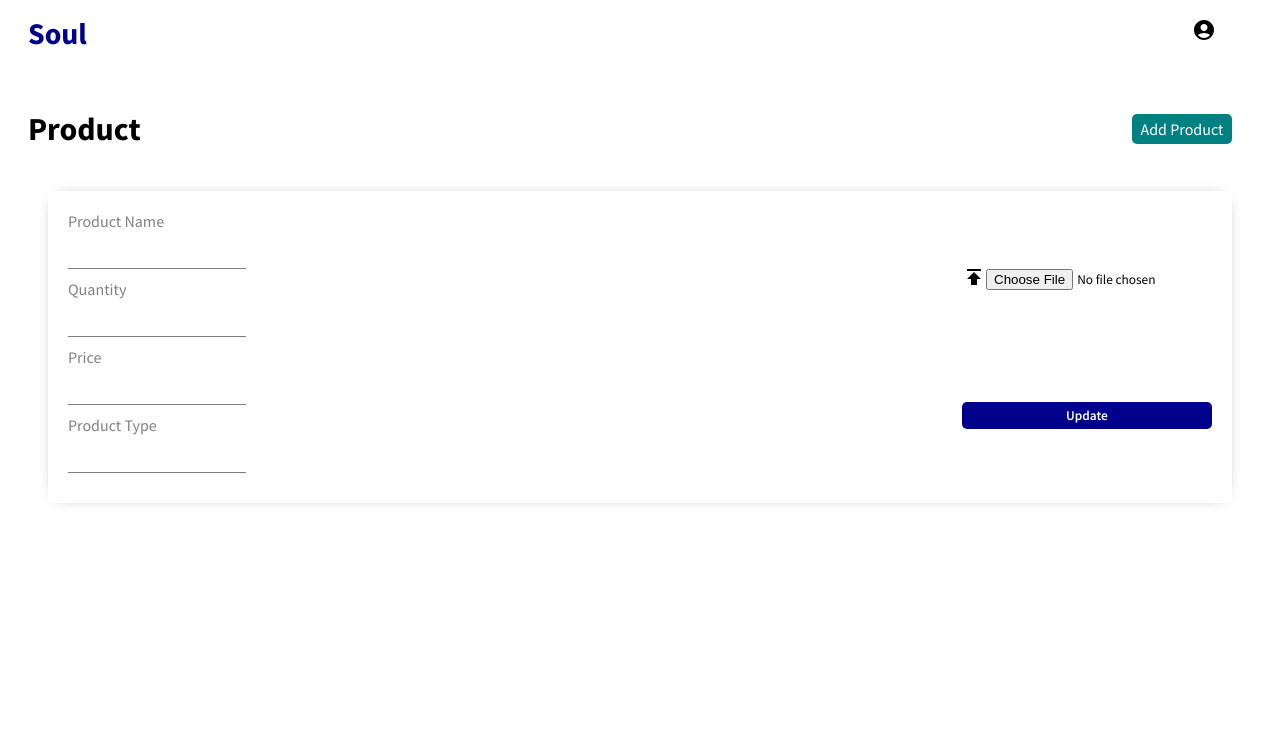
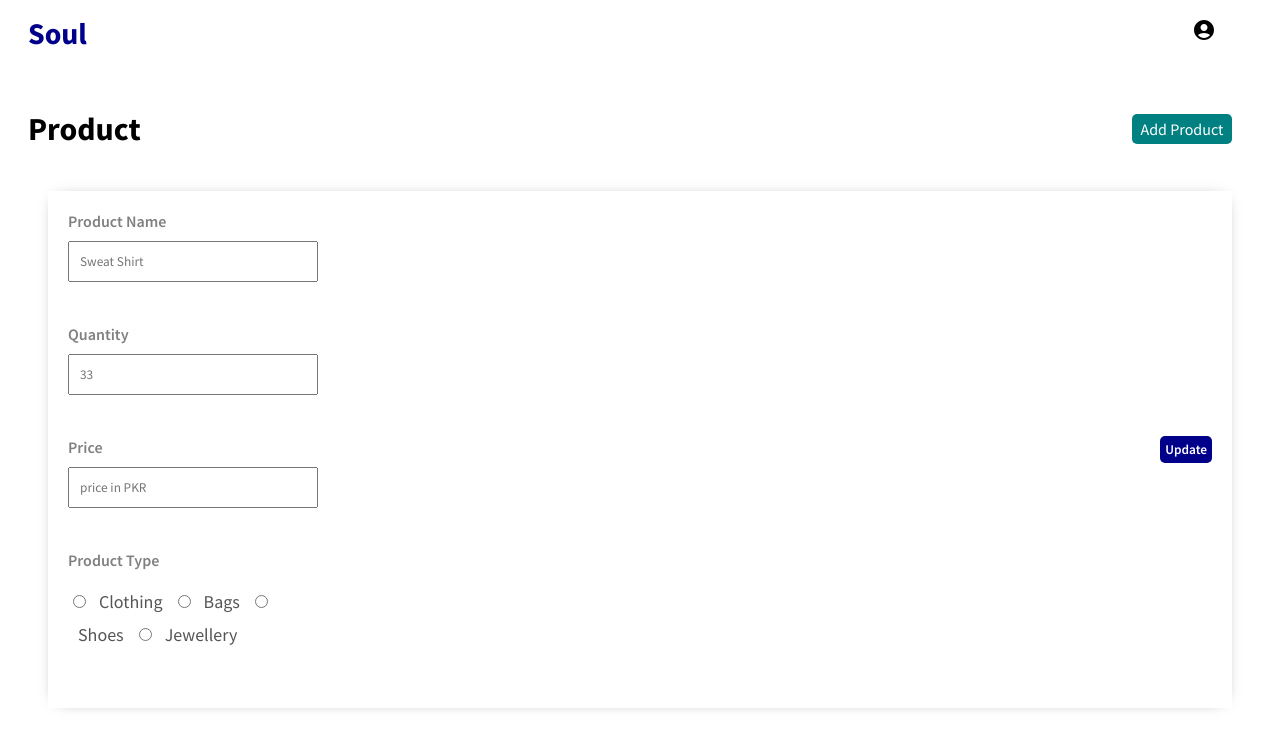
Before and after one commit to Kinza-Ali/apparel-admin, a React (Create React App) app: page /product/1 in a window 1280 px wide. Shown: the top 748 px of the page. Built offline with nearby package versions, Linux system fonts and the light colour scheme.

Commit message:
Products Validations completed

```diff
--- a/src/components/pages/products/NewProduct.css
+++ b/src/components/pages/products/NewProduct.css
@@ -39,3 +39,12 @@
   margin-top: 10px;
   padding: 7px 10px;
 }
+.newProductType > input {
+  margin-top: 15px;
+}
+
+.newProductType > label {
+  color: #555;
+  font-size: 18px;
+  margin: 10px;
+}
--- a/src/components/pages/products/NewProduct.jsx
+++ b/src/components/pages/products/NewProduct.jsx
@@ -1,96 +1,151 @@
 import React from "react";
 import { useState } from "react";
 import { useDispatch } from "react-redux";
+import { useHistory } from "react-router-dom";
 import "./NewProduct.css";
 import { addProduct } from "../../redux/actions/productActions";
 
 function NewProducts() {
+  const history = useHistory();
   const dispatch = useDispatch();
-
   const [productName, setProductName] = useState();
   const [quantity, setQuantity] = useState();
   const [productType, setProductType] = useState();
   const [price, setPrice] = useState();
-  const [image, setImage] = useState("");
-  // console.log("testing... " + productName, productType, price, quantity);
+  const [nameError, setNameError] = useState("");
+  const [quantityError, setQuantityError] = useState("");
+  const [priceError, setPriceError] = useState("");
+  const products = [
+    {
+      label: "Product Name",
+      type: "text",
+      placeholder: "Sweat Shirt",
+      error: nameError,
+      isType: false,
+    },
 
-  // const fileSelectedHandler = (e) => {
-  //   const file = e.target.files[0];
-  //   setImage(file);
-  //   console.log(file);
-  // };
+    {
+      label: "Quantity",
+      type: "text",
+      placeholder: "33",
+      isType: false,
+      error: quantityError,
+    },
+    {
+      label: "Price",
+      type: "text",
+      placeholder: "price in PKR",
+      isType: false,
+      error: priceError,
+    },
+    {
+      label: "Product Type",
+      type: "radio",
+      isType: true,
+    },
+  ];
 
-  const handleAddProduct = () => {
-    const formData = new FormData();
-    console.log(image);
-    formData.append("productName", productName);
-    formData.append("image", image);
-    formData.append("productType", productType);
-    formData.append("price", price);
-    formData.append("quantity", quantity);
-    // let productItem = {
-    //   productName,
-    //   image,
-    //   productType,
-    //   price,
-    //   quantity,
+  const handleInput = (e, label) => {
+    if (label === "Product Name") {
+      setProductName(e.target.value);
+    } else if (label === "Price") {
+      setPrice(e.target.value);
+    } else if (label === "Quantity") {
+      setQuantity(e.target.value);
+    }
+  };
 
-    //   // image: JSON.stringify(previewSource),
-    // };
-    console.log("about to call api");
-    dispatch(addProduct(formData));
+  const handleRadioButton = (e) => {
+    console.log(e.target.value);
+    setProductType(e.target.value);
+  };
+
+  const renderInputComponent = (product) => {
+    if (product.isType) {
+      return (
+        <div>
+          <div className="newProductType">
+            <input
+              type="radio"
+              name="productType"
+              value="1"
+              onChange={(e) => handleRadioButton(e)}
+            />
+            <label htmlFor="clothing">Clothing</label>
+            <input
+              type="radio"
+              name="productType"
+              value="2"
+              onChange={(e) => handleRadioButton(e)}
+            />
+            <label htmlFor="bags">Bags</label>
+            <input
+              type="radio"
+              name="productType"
+              value="3"
+              onChange={(e) => handleRadioButton(e)}
+            />
+            <label htmlFor="shoes">Shoes</label>
+            <input
+              type="radio"
+              name="productType"
+              value="4"
+              onChange={(e) => handleRadioButton(e)}
+            />
+            <label htmlFor="jewellery">Jewellery</label>
+          </div>
+        </div>
+      );
+    }
+    return (
+      <input
+        type={product.type}
+        placeholder={product.placeholder}
+        onChange={(e) => handleInput(e, product.label)}
+      />
+    );
+  };
+
+  const handleAddProduct = (e) => {
+    e.preventDefault();
+
+    console.log(productName);
+    if (productName.length < 3) {
+      setNameError("Product name must be greater than 3 characters");
+    } else if (quantity < 1) {
+      setQuantityError("Quantity must be greater than 0");
+    } else if (price < 50) {
+      setPriceError("price must be greater than 50");
+    } else {
+      let productItem = {
+        productName,
+        productType,
+        price,
+        quantity,
+      };
+      console.log("about to call api");
+      dispatch(addProduct(productItem));
+      history.push({ pathname: "/products" });
+    }
   };
 
   return (
     <div className="newProduct">
       <h1 className="addProductTitle">New Product</h1>
       <form className="addProductForm">
-        <div className="addProductItem">
-          <label>Image</label>
-          <input
-            type="file"
-            id="file"
-            accept="image/*"
-            onChange={(e) => setImage(e.target.files[0])}
-          />
-        </div>
-        <div className="addProductItem">
-          <label>Name</label>
-          <input
-            type="text"
-            placeholder="Sweat Shirts"
-            onChange={(e) => {
-              setProductName(e.target.value);
-              // console.log(productName);
-            }}
-          />
-        </div>
-        <div className="addProductItem">
-          <label>Quantity</label>
-          <input
-            type="text"
-            placeholder="123"
-            onChange={(e) => setQuantity(e.target.value)}
-          />
-        </div>
-        <div className="addProductItem">
-          <label>Product Type</label>
-          <input
-            type="text"
-            placeholder="Clothing"
-            onChange={(e) => setProductType(e.target.value)}
-          />
-        </div>
-        <div className="addProductItem">
-          <label>Price</label>
-          <input
-            type="text"
-            placeholder="6,000 PKR"
-            onChange={(e) => setPrice(e.target.value)}
-          />
-        </div>
-
-        <button className="addProductButton" onClick={handleAddProduct}>
+        {products.map((product) => {
+          return (
+            <div className="addProductItem">
+              <label>{product.label}</label>
+              {renderInputComponent(product)}
+              <p style={{ color: "red" }}>{product.error}</p>
+            </div>
+          );
+        })}
+        <button
+          className="addProductButton"
+          onClick={(e) => handleAddProduct(e)}
+        >
           Create
         </button>
       </form>
--- a/src/components/pages/products/UpdateProduct.jsx
+++ b/src/components/pages/products/UpdateProduct.jsx
@@ -1,5 +1,5 @@
 import React, { useState } from "react";
-import { Link, useParams } from "react-router-dom";
+import { Link, useParams, useHistory } from "react-router-dom";
 import { useDispatch, useSelector } from "react-redux";
 import { Publish } from "@material-ui/icons";
 import "./UpdateProduct.css";
@@ -7,48 +7,131 @@ import { updateProduct } from "../../redux/actions/productActions";
 
 function UpdateProduct() {
   const dispatch = useDispatch();
+  const history = useHistory();
   const { productId } = useParams();
   const [productName, setProductName] = useState();
   const [quantity, setQuantity] = useState();
   const [price, setPrice] = useState();
   const [productType, setProductType] = useState();
-  const [fileInputState, setFileInputState] = useState("");
-  const [selectedFile, setselectedFile] = useState("");
-  const [previewSource, setPreviewSource] = useState();
-  // const [image, setImage] = useState(""); //not used yet
-  const products = useSelector((state) => state.allProducts.products.data);
-  const product = products;
+  const [nameError, setNameError] = useState("");
+  const [quantityError, setQuantityError] = useState("");
+  const [priceError, setPriceError] = useState("");
 
-  const handleUpdate = () => {
-    const formData = new FormData();
+  const products = [
+    {
+      label: "Product Name",
+      type: "text",
+      placeholder: "Sweat Shirt",
+      error: nameError,
+      isType: false,
+    },
 
-    formData.append("productName", productName);
-    formData.append("image", selectedFile);
-    formData.append("productType", productType);
-    formData.append("price", price);
-    formData.append("quantity", quantity);
-    // let productItem = {
-    //   productName,
-    //   productType,
-    //   price,
-    //   quantity,
-    //   // image: JSON.stringify(previewSource),
-    // };
-    console.log("about to call api");
-    dispatch(updateProduct(productId, formData));
+    {
+      label: "Quantity",
+      type: "text",
+      placeholder: "33",
+      isType: false,
+      error: quantityError,
+    },
+    {
+      label: "Price",
+      type: "text",
+      placeholder: "price in PKR",
+      isType: false,
+      error: priceError,
+    },
+    {
+      label: "Product Type",
+      type: "radio",
+      isType: true,
+    },
+  ];
+
+  const handleInput = (e, label) => {
+    if (label === "Product Name") {
+      setProductName(e.target.value);
+    } else if (label === "Price") {
+      setPrice(e.target.value);
+    } else if (label === "Quantity") {
+      setQuantity(e.target.value);
+    }
   };
 
-  const fileSelectedHandler = (file) => {
-    previewFile(file);
-    setselectedFile(file);
+  const handleRadioButton = (e) => {
+    console.log(e.target.value);
+    setProductType(e.target.value);
+  };
+  // const products = useSelector((state) => state.allProducts.products.data);
+  // const product = products;
+
+  const renderInputComponent = (product) => {
+    if (product.isType) {
+      return (
+        <div>
+          <div className="newProductType">
+            <input
+              type="radio"
+              name="productType"
+              value="1"
+              onChange={(e) => handleRadioButton(e)}
+            />
+            <label htmlFor="clothing">Clothing</label>
+            <input
+              type="radio"
+              name="productType"
+              value="2"
+              onChange={(e) => handleRadioButton(e)}
+            />
+            <label htmlFor="bags">Bags</label>
+            <input
+              type="radio"
+              name="productType"
+              value="3"
+              onChange={(e) => handleRadioButton(e)}
+            />
+            <label htmlFor="shoes">Shoes</label>
+            <input
+              type="radio"
+              name="productType"
+              value="4"
+              onChange={(e) => handleRadioButton(e)}
+            />
+            <label htmlFor="jewellery">Jewellery</label>
+          </div>
+        </div>
+      );
+    } else {
+      return (
+        <input
+          type={product.type}
+          placeholder={product.placeholder}
+          onChange={(e) => handleInput(e, product.label)}
+        />
+      );
+    }
   };
 
-  const previewFile = (file) => {
-    const reader = new FileReader();
-    reader.readAsDataURL(file);
-    reader.onloadend = () => {
-      setPreviewSource(reader.result);
-    };
+  const handleUpdate = (e) => {
+    e.preventDefault();
+
+    console.log(productName);
+    if (productName.length < 3) {
+      setNameError("Product name must be greater than 3 characters");
+    } else if (quantity < 1) {
+      setQuantityError("Quantity must be greater than 0");
+    } else if (price < 50) {
+      setPriceError("price must be greater than 50");
+    } else {
+      let productItem = {
+        productName,
+        productType,
+        price,
+        quantity,
+      };
+      console.log("about to call api");
+      dispatch(updateProduct(productId, productItem));
+      history.push({ pathname: "/products" });
+    }
   };
 
   return (
@@ -63,55 +146,22 @@ function UpdateProduct() {
       <div className="productBottom">
         <form className="productForm">
           <div className="productFormLeft">
-            <label>Product Name</label>
-            <input
-              type="text"
-              // placeholder={product.productName}
-              onChange={(e) => setProductName(e.target.value)}
-            />
-            <label>Quantity</label>
-            <input
-              type="quantity"
-              // placeholder={product.quantity}
-              onChange={(e) => setQuantity(e.target.value)}
-            />
-            <label>Price</label>
-            <input
-              type="price"
-              // placeholder={product.price}
-              onChange={(e) => setPrice(e.target.value)}
-            />
-            <label>Product Type</label>
-            <input
-              type="productType"
-              // placeholder={product.productType}
-              onChange={(e) => setProductType(e.target.value)}
-            />
+            {products.map((product) => {
+              return (
+                <div className="addProductItem">
+                  <label>{product.label}</label>
+                  {renderInputComponent(product)}
+                  <p style={{ color: "red" }}>{product.error}</p>
+                </div>
+              );
+            })}
           </div>
           <div className="productFormRight">
-            <div className="productUpload">
-              <label htmlFor="file">
-                <Publish />
-              </label>
-              <input
-                type="file"
-                name="image"
-                value={fileInputState}
-                onChange={(e) => fileSelectedHandler(e.target.files[0])}
-              />
-            </div>
-            <button className="productButton" onClick={handleUpdate}>
+            <button className="productButton" onClick={(e) => handleUpdate(e)}>
               Update
             </button>
           </div>
         </form>
-        {previewSource && (
-          <img
-            src={previewSource}
-            alt="chosen"
-            style={{ heigth: "200px", width: "200px" }}
-          />
-        )}
       </div>
     </div>
   );
```
